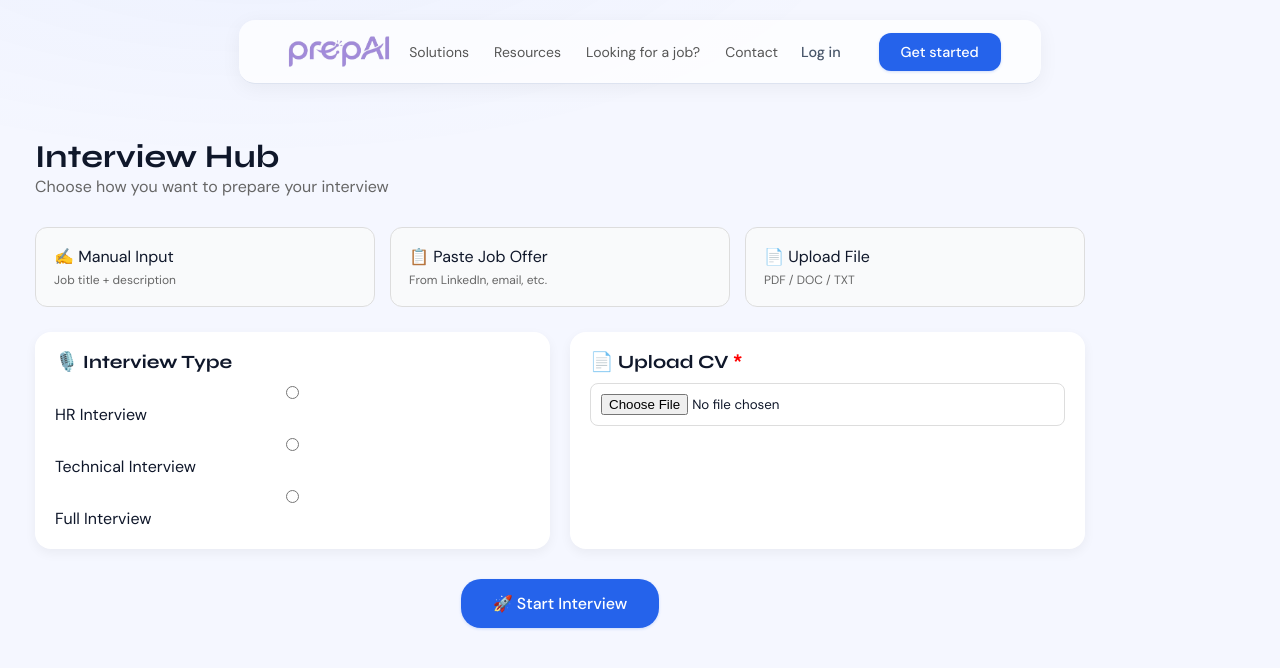
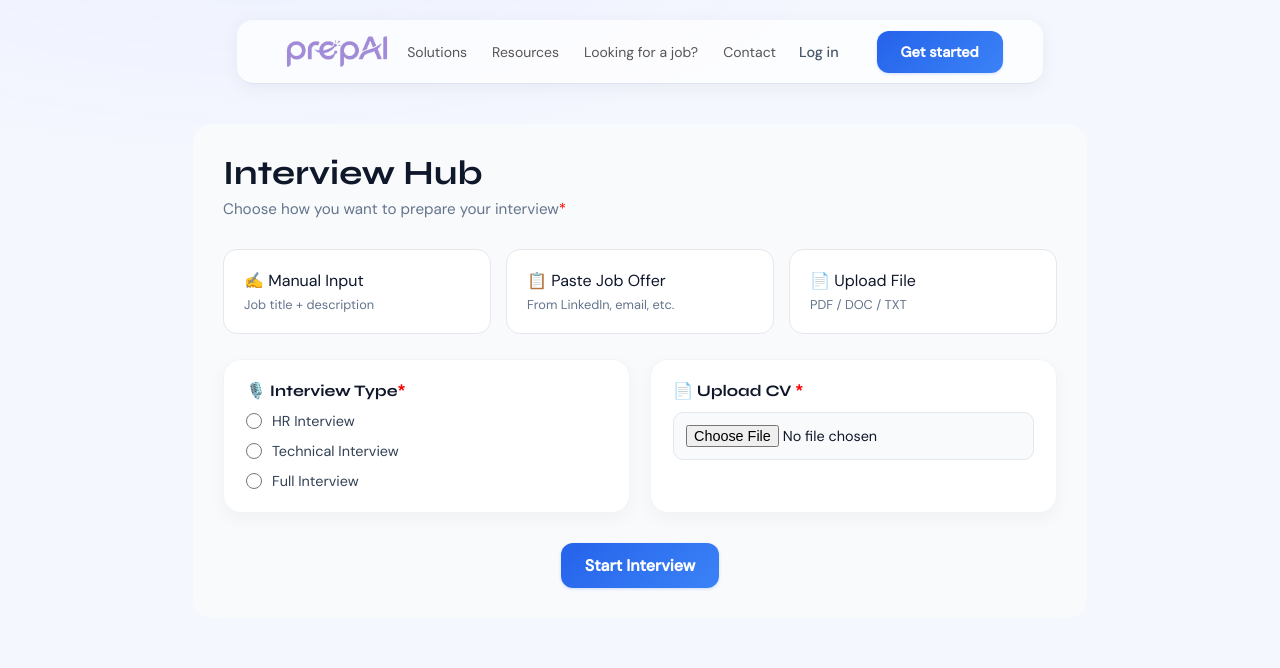
Before and after one commit to indexkboss/ai-interview-simulator, a React app in the folder frontend/: page /dashboard in a window 1280 px wide. Shown: the top 668 px of the page. Built offline with nearby package versions, Linux system fonts and the light colour scheme; the HTML template or start-up script is replaced by a standard one.

Commit message:
dashboard fixed

```diff
--- a/frontend/src/pages/Dashboard.css
+++ b/frontend/src/pages/Dashboard.css
@@ -1,108 +1,94 @@
 .dashboard {
-  padding: 25px;
-    margin: auto;
-  margin: 10px;
+  padding: 30px;
+  margin: 20px auto;
   max-width: 1100px;
+  background: #f8fafc;
+  border-radius: 20px;
 }
 
+/* HEADER */
 .dashboard-header {
   margin-bottom: 30px;
 }
 
 .dashboard-header h1 {
-  font-size: 32px;
+  font-size: 34px;
+  font-weight: 700;
+  color: #0f172a;
 }
 
 .dashboard-header p {
-  color: #666;
+  color: #64748b;
+  font-size: 0.95rem;
+  margin-top: 6px;
 }
 
+/* GRID */
 .dashboard-grid {
   display: grid;
   grid-template-columns: 1fr 1fr;
   gap: 20px;
 }
 
+/* CARD */
 .dashboard-card {
   background: white;
-  padding: 20px;
-  border-radius: 16px;
-  box-shadow: 0 4px 12px rgba(0,0,0,0.05);
+  padding: 22px;
+  border-radius: 18px;
+  border: 1px solid #f1f5f9;
+  box-shadow: 0 6px 18px rgba(0,0,0,0.04);
 }
 
 .dashboard-card h3 {
-  margin-bottom: 10px;
+  margin-bottom: 12px;
+  font-size: 1rem;
+  color: #0f172a;
 }
 
+/* INPUTS */
 .dashboard-card input,
 .dashboard-card textarea {
   width: 100%;
-  padding: 10px;
-  border-radius: 8px;
-  border: 1px solid #ddd;
+  padding: 12px;
+  border-radius: 10px;
+  border: 1px solid #e2e8f0;
+  background: #f9fafb;
+  font-size: 0.9rem;
+  transition: all 0.2s ease;
 }
 
+.dashboard-card input:focus,
+.dashboard-card textarea:focus {
+  outline: none;
+  border-color: #2563eb;
+  background: white;
+  box-shadow: 0 0 0 3px rgba(37,99,235,0.1);
+}
+
+/* RADIO */
 .radio-group {
   display: flex;
   flex-direction: column;
-  gap: 10px;
+  gap: 12px;
 }
 
-.dashboard-action {
-  margin-top: 30px;
-  text-align: center;
-}
-/* .mode-switch {
+.radio-group label {
   display: flex;
+  align-items: center;
   gap: 10px;
-  margin-bottom: 20px;
-}
-
-.mode-switch button {
-  padding: 10px 15px;
-  border: none;
-  border-radius: 8px;
-  background: #eee;
+  font-size: 0.9rem;
+  color: #334155;
   cursor: pointer;
 }
 
-.mode-switch button.active {
-  background: black;
-  color: white;
-} */
-
-.mode-switch {
-  display: flex;
-  gap: 10px;
-  margin-bottom: 20px;
+.radio-group input[type="radio"] {
+  width: 16px;
+  height: 16px;
+  accent-color: #2563eb;
+  cursor: pointer;
 }
 
-.mode-switch button {
-  padding: 10px 18px;
-  border-radius: 10px;
-  border: 1px solid #ddd;
-  background: #f9fafb;
-  color: #333;
-  font-weight: 500;
-  cursor: pointer;
-  transition: all 0.2s ease;
-}
-
-/* Hover effect */
-.mode-switch button:hover {
-  background: #f1f5f9;
-  border-color: #ccc;
-}
-
-/* Active (selected) */
-.mode-switch button.active {
-  background: #2563eb;       /* nice blue */
-  color: white;
-  border-color: #2563eb;
-  box-shadow: 0 4px 10px rgba(37, 99, 235, 0.2);
-}
-
-
+/* MODE SELECTION */
 .mode-selection {
   display: grid;
   grid-template-columns: repeat(3, 1fr);
@@ -111,40 +97,65 @@
 }
 
 .mode-card {
-  padding: 18px;
-  border: 1px solid #ddd;
-  border-radius: 12px;
+  padding: 20px;
+  border: 1px solid #e5e7eb;
+  border-radius: 14px;
   cursor: pointer;
-  transition: 0.2s;
-  background: #f9fafb;
+  background: white;
+  transition: all 0.2s ease;
 }
 
 .mode-card:hover {
-  transform: translateY(-3px);
-}
-
-.mode-card p {
-  font-size: 12px;
-  color: #666;
-  margin-top: 5px;
+  transform: translateY(-4px);
+  box-shadow: 0 8px 20px rgba(0,0,0,0.08);
 }
 
 .mode-card.active {
   border-color: #2563eb;
-  background: #eef2ff;
-  box-shadow: 0 4px 12px rgba(37,99,235,0.15);
+  background: #eff6ff;
+  box-shadow: 0 8px 20px rgba(37,99,235,0.15);
 }
 
+.mode-card p {
+  font-size: 0.8rem;
+  color: #64748b;
+  margin-top: 5px;
+}
+
+/* BUTTON */
+.btn-primary {
+  background: linear-gradient(135deg, #2563eb, #3b82f6);
+  border: none;
+  padding: 12px 24px;
+  border-radius: 12px;
+  color: white;
+  font-weight: 600;
+  transition: 0.2s;
+}
+
+.btn-primary:hover {
+  transform: translateY(-2px);
+  box-shadow: 0 6px 16px rgba(37,99,235,0.3);
+}
+
+/* ACTION */
+.dashboard-action {
+  margin-top: 30px;
+  text-align: center;
+}
+
+/* ERROR */
 .error {
   color: red;
   font-size: 0.85rem;
   margin-top: 6px;
 }
 
+/* INFO TEXT */
 .info-text {
   text-align: center;
-  font-size: 0.9rem;
-  color: #666;
-  margin-top: 12px;
-  line-height: 1.5;
+  font-size: 0.75rem;
+  color: #94a3b8;
+  margin-top: 6px;
+  line-height: 1.3;
 }
--- a/frontend/src/pages/Dashboard.jsx
+++ b/frontend/src/pages/Dashboard.jsx
@@ -7,8 +7,6 @@ export default function Dashboard() {
   const navigate = useNavigate();
 
   const [mode, setMode] = useState(null);
-  // 'manual' | 'paste' | 'upload'
-
   const [jobTitle, setJobTitle] = useState('');
   const [jobDescription, setJobDescription] = useState('');
   const [jobOfferText, setJobOfferText] = useState('');
@@ -16,13 +14,9 @@ export default function Dashboard() {
   const [file, setFile] = useState(null);
   const [cvFile, setCvFile] = useState(null);
 
-  const [submitted, setSubmitted] = useState(false);
-
   const [errors, setErrors] = useState({});
 
   const handleStart = () => {
-  setSubmitted(true); // 👈 ADD THIS
-
     let newErrors = {};
 
     if (!interviewType) {
@@ -30,29 +24,23 @@ export default function Dashboard() {
     }
 
     if (!mode) {
-    newErrors.mode = 'Please select a method';
+      newErrors.mode = 'Please select a method to start';
     }
 
     if (interviewType !== 'hr' && !cvFile) {
       newErrors.cv = 'CV is required for this interview';
     }
 
-  if (mode === 'manual') {
-    if (!jobTitle) {
+    if (mode === 'manual' && !jobTitle) {
       newErrors.jobTitle = 'Job title is required';
     }
+
+    if (mode === 'paste' && !jobOfferText) {
+      newErrors.jobOffer = 'Job offer is required';
     }
 
-  if (mode === 'paste') {
-    if (!jobOfferText) {
-      newErrors.jobOffer = 'Job offer is required';
-    }
-  }
-
-  if (mode === 'upload') {
-    if (!file) {
+    if (mode === 'upload' && !file) {
       newErrors.file = 'File is required';
-    }
     }
 
     setErrors(newErrors);
@@ -81,7 +69,7 @@ export default function Dashboard() {
         {/* HEADER */}
         <div className="dashboard-header">
           <h1>Interview Hub</h1>
-          <p>Choose how you want to prepare your interview</p>
+          <p>Choose how you want to prepare your interview<span style={{ color: 'red' }}>*</span></p>
         </div>
 
         {/* MODE SELECTION */}
@@ -112,24 +100,18 @@ export default function Dashboard() {
           </div>
 
         </div>
+
         {errors.mode && (
           <p className="error" style={{ textAlign: 'center', marginTop: 10 }}>
             {errors.mode}
           </p>
         )}
-{submitted && !mode && (
-  <p className="info-text">
-    choose how you want to start:
-    specific job offer (paste or upload)
-    <br/>Or generate an interview from a job title
-  </p>
-)}
-        {/* GRID */}
+
+        {/* INTERVIEW TYPE */}
         <div className="dashboard-grid">
 
-          {/* INTERVIEW TYPE */}
           <div className="dashboard-card">
-            <h3>🎙️ Interview Type</h3>
+            <h3>🎙️ Interview Type<span style={{ color: 'red' }}>*</span></h3>
 
             <div className="radio-group">
               <label>
@@ -162,37 +144,37 @@ export default function Dashboard() {
                 Full Interview
               </label>
             </div>
+
             {errors.interviewType && (
               <p className="error">{errors.interviewType}</p>
             )}
           </div>
 
+          {/* CV */}
           <div className="dashboard-card">
-<h3>
-  📄 Upload CV{' '}
-  {interviewType !== 'hr' && (
-    <span style={{ color: 'red' }}>*</span>
-  )}
-</h3>  <input
+            <h3>📄 Upload CV {interviewType !== 'hr' && <span style={{ color: 'red' }}>*</span>}</h3>
+
+            <input
               type="file"
               accept=".pdf,.doc,.docx"
               onChange={(e) => setCvFile(e.target.files[0])}
             />
+
             {cvFile && <p>Selected: {cvFile.name}</p>}
-  {errors.cv && <p className="error" style={{ color: 'red' }}>{errors.cv}</p>}
+            {errors.cv && <p className="error">{errors.cv}</p>}
           </div>
 
-          {/* MANUAL MODE */}
+          {/* JOB INPUT */}
           {mode === 'manual' && (
             <>
               <div className="dashboard-card">
-                <h3>🎯 Job Title <span className="required" style={{ color: 'red' }}>*</span></h3>
+                <h3>🎯 Job Title <span style={{ color: 'red' }}>*</span></h3>
                 <input
                   value={jobTitle}
                   onChange={(e) => setJobTitle(e.target.value)}
-
                   placeholder="e.g. Software Engineer"
                 />
+                {errors.jobTitle && <p className="error">{errors.jobTitle}</p>}
               </div>
 
               <div className="dashboard-card">
@@ -200,34 +182,32 @@ export default function Dashboard() {
                 <textarea
                   value={jobDescription}
                   onChange={(e) => setJobDescription(e.target.value)}
-                  placeholder="Paste job description..."
                 />
               </div>
             </>
           )}
 
-          {/* PASTE MODE */}
           {mode === 'paste' && (
             <div className="dashboard-card">
-              <h3>📋 Paste Job Offer<span className="required" style={{ color: 'red' }}>*</span></h3>
+              <h3>📋 Paste Job Offer <span style={{ color: 'red' }}>*</span></h3>
               <textarea
                 value={jobOfferText}
                 onChange={(e) => setJobOfferText(e.target.value)}
-                placeholder="Paste LinkedIn job offer, email, etc..."
               />
+              {errors.jobOffer && <p className="error">{errors.jobOffer}</p>}
             </div>
           )}
 
-          {/* UPLOAD MODE */}
           {mode === 'upload' && (
             <div className="dashboard-card">
-              <h3>📄 Upload File<span className="required" style={{ color: 'red' }}>*</span></h3>
+              <h3>📄 Upload File <span style={{ color: 'red' }}>*</span></h3>
               <input
                 type="file"
                 accept=".pdf,.doc,.docx,.txt"
                 onChange={(e) => setFile(e.target.files[0])}
               />
               {file && <p>Selected: {file.name}</p>}
+              {errors.file && <p className="error">{errors.file}</p>}
             </div>
           )}
 
@@ -236,7 +216,7 @@ export default function Dashboard() {
         {/* CTA */}
         <div className="dashboard-action">
           <button className="btn btn-primary btn-lg" onClick={handleStart}>
-            🚀 Start Interview
+          Start Interview
           </button>
         </div>
 
```
Lines whose indentation alone changed are shown as unchanged.
